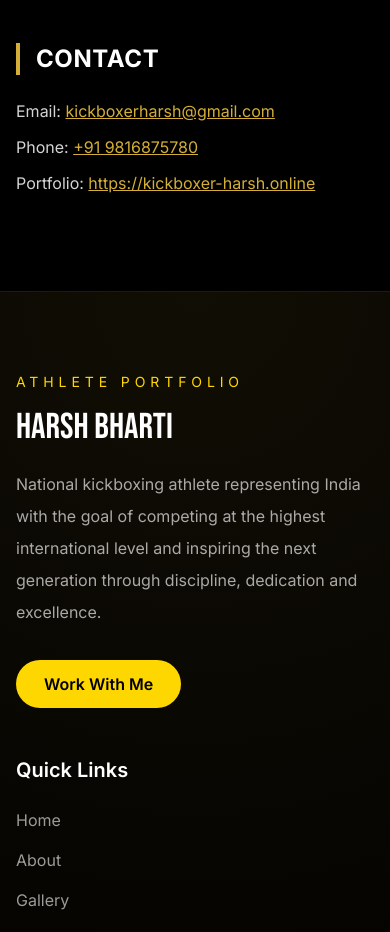
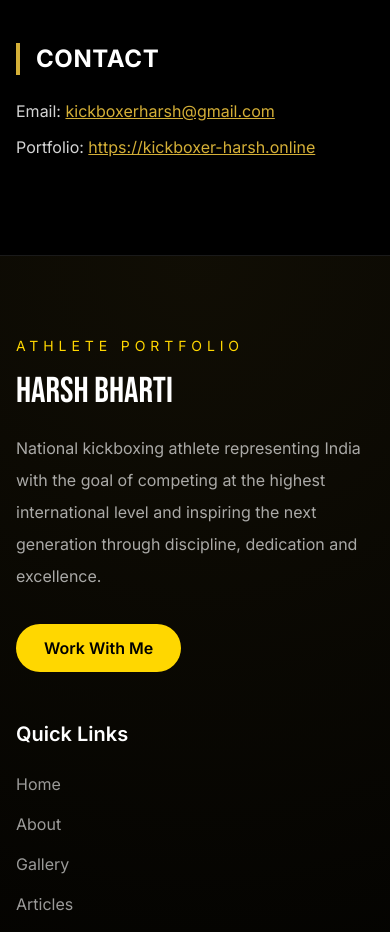
Before and after one commit to harshbharti55/kickboxer-harsh, a Next.js app: page /cv in a window 390 px wide. Shown: the part 4680-5612 px from the top of the page. Built offline with nearby package versions, Linux system fonts and the light colour scheme.

Commit message:
Remove public phone contact

```diff
--- a/app/cv/page.tsx
+++ b/app/cv/page.tsx
@@ -81,7 +81,6 @@ export default function CvPage() {
       <Section title="Contact">
         <ul className="space-y-3 text-neutral-300">
           <li>Email: <a className="text-[#D4AF37] underline" href={`mailto:${athlete.email}`}>{athlete.email}</a></li>
-          <li>Phone: <a className="text-[#D4AF37] underline" href={`tel:${athlete.phone.replace(/[^+\\d]/g, "")}`}>{athlete.phone}</a></li>
           <li>Portfolio: <a className="text-[#D4AF37] underline" href={SITE_URL} target="_blank" rel="noreferrer">{SITE_URL}</a></li>
         </ul>
       </Section>
```
